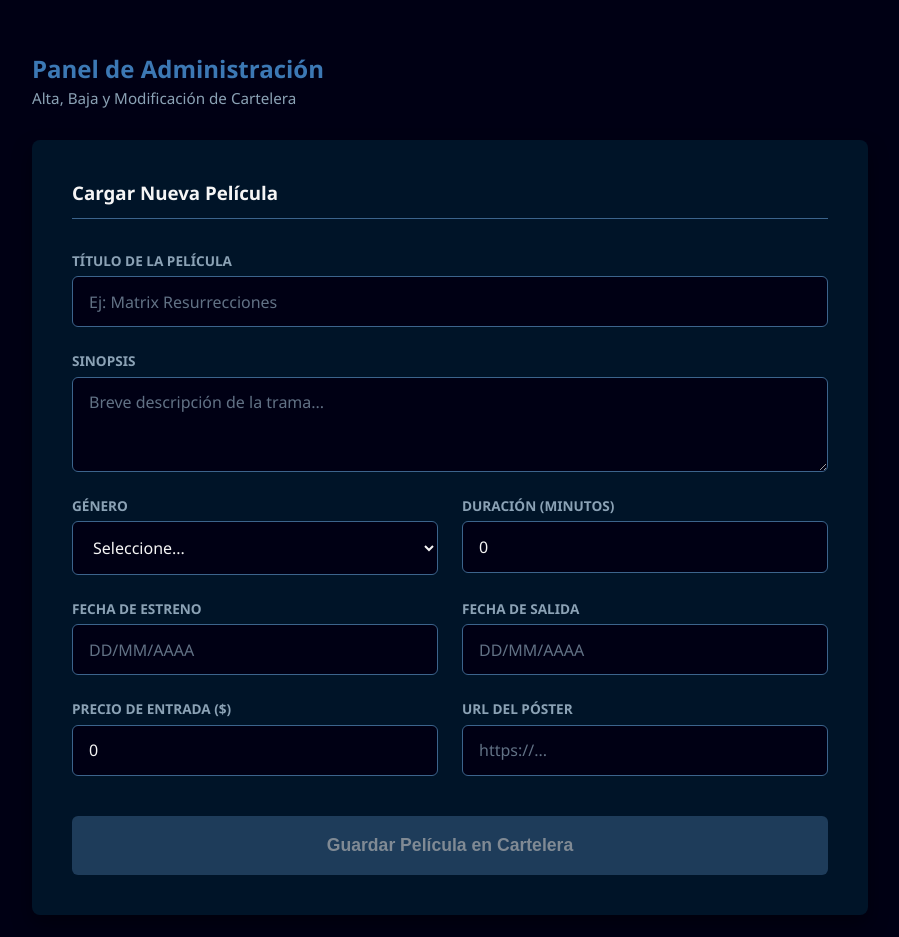
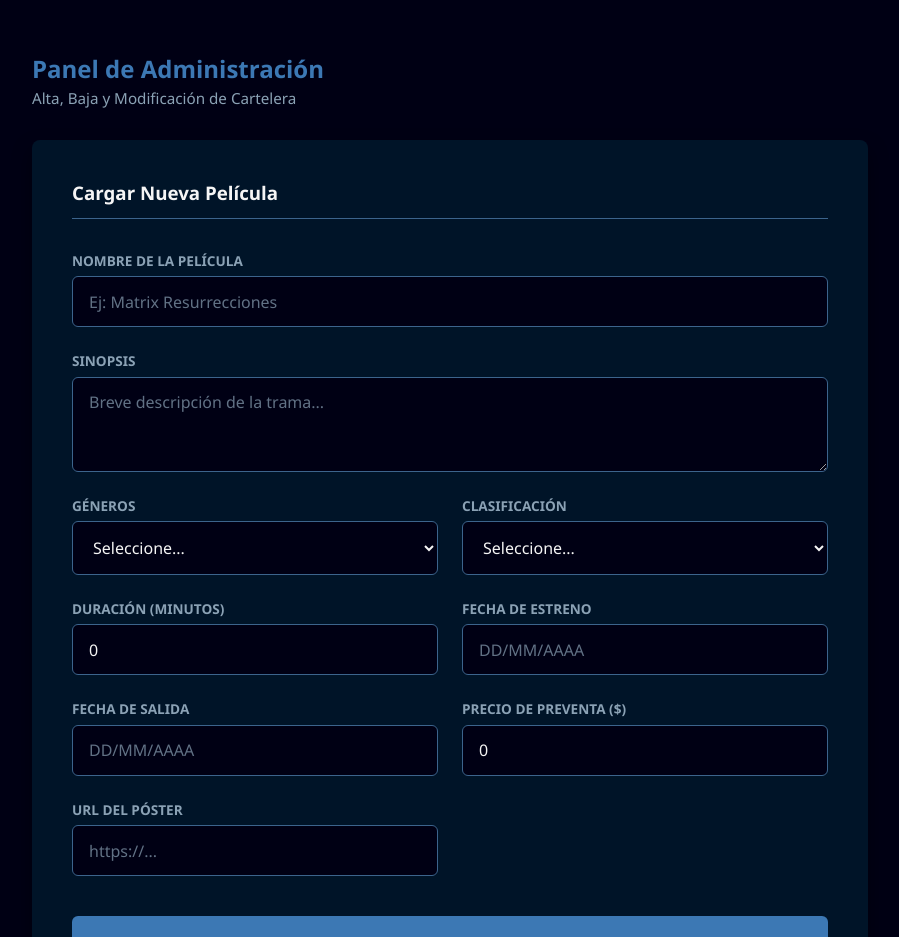
Before and after one commit to Portu004/Sistema-Cine, an Angular app: page /admin in a window 1280 px wide. Shown: the top 937 px of the page, without its empty margins (190-1089 px from the left). Built offline with nearby package versions, Linux system fonts and the light colour scheme; no server answers.

Commit message:
conectando supabase para insertar peliculas desde el panel

```diff
--- /dev/null
+++ b/src/app/core/services/peliculas/peliculas.ts
@@ -0,0 +1,24 @@
+import { Injectable } from '@angular/core';
+import { createClient, SupabaseClient } from '@supabase/supabase-js';
+import { environment } from '../../../../environments/environment';
+
+@Injectable({
+providedIn: 'root'
+})
+export class PeliculasService {
+private supabase: SupabaseClient;
+
+constructor() {
+    // Inicializo Supabase
+    this.supabase = createClient(environment.supabaseUrl, environment.supabaseKey);
+}
+
+async crearPelicula(pelicula: any) {
+    const { data, error } = await this.supabase
+    .from('peliculas')
+    .insert(pelicula);
+
+    if (error) throw error;
+    return data;
+  }
+}
--- a/src/app/pages/backoffice/dashboard/dashboard.html
+++ b/src/app/pages/backoffice/dashboard/dashboard.html
@@ -10,9 +10,9 @@
     <form [formGroup]="peliculaForm" (ngSubmit)="onSubmitPelicula()" class="pelicula-form">
 
     <div class="form-group full-width">
-        <label>Título de la Película</label>
-        <input type="text" formControlName="titulo" placeholder="Ej: Matrix Resurrecciones"
-    [class.is-invalid]="peliculaForm.get('titulo')?.invalid && (peliculaForm.get('titulo')?.touched || peliculaForm.get('titulo')?.dirty)">
+        <label>Nombre de la Película</label>
+        <input type="text" formControlName="nombre" placeholder="Ej: Matrix Resurrecciones"
+        [class.is-invalid]="peliculaForm.get('nombre')?.invalid && (peliculaForm.get('nombre')?.touched || peliculaForm.get('nombre')?.dirty)">
     </div>
 
     <div class="form-group full-width">
@@ -22,8 +22,8 @@
     </div>
 
     <div class="form-group">
-        <label>Género</label>
-        <select formControlName="genero" [class.is-invalid]="peliculaForm.get('genero')?.invalid && (peliculaForm.get('genero')?.touched || peliculaForm.get('genero')?.dirty)">
+        <label>Géneros</label>
+        <select formControlName="generos" [class.is-invalid]="peliculaForm.get('generos')?.invalid && (peliculaForm.get('generos')?.touched || peliculaForm.get('generos')?.dirty)">
         <option value="" disabled selected>Seleccione...</option>
         <option value="Acción">Acción</option>
         <option value="Ciencia Ficción">Ciencia Ficción</option>
@@ -35,14 +35,26 @@
     </div>
 
     <div class="form-group">
+        <label>Clasificación</label>
+        <select formControlName="clasificacion" [class.is-invalid]="peliculaForm.get('clasificacion')?.invalid && (peliculaForm.get('clasificacion')?.touched || peliculaForm.get('clasificacion')?.dirty)">
+        <option value="" disabled selected>Seleccione...</option>
+        <option value="ATP">ATP (Apta todo público)</option>
+        <option value="+13">+13 (Apta mayores de 13)</option>
+        <option value="+16">+16 (Apta mayores de 16)</option>
+        <option value="+18">+18 (Apta mayores de 18)</option>
+        </select>
+    </div>
+
+
+    <div class="form-group">
         <label>Duración (minutos)</label>
-        <input type="number" formControlName="duracion" placeholder="Ej: 120" min="30" max="300"
-        [class.is-invalid]="peliculaForm.get('duracion')?.invalid && (peliculaForm.get('duracion')?.touched || peliculaForm.get('duracion')?.dirty)">
+        <input type="number" formControlName="duracion_minutos" placeholder="Ej: 120" min="30" max="300"
+        [class.is-invalid]="peliculaForm.get('duracion_minutos')?.invalid && (peliculaForm.get('duracion_minutos')?.touched || peliculaForm.get('duracion_minutos')?.dirty)">
 
-        @if (peliculaForm.get('duracion')?.hasError('max') && (peliculaForm.get('duracion')?.touched || peliculaForm.get('duracion')?.dirty)) {
+        @if (peliculaForm.get('duracion_minutos')?.hasError('max') && (peliculaForm.get('duracion_minutos')?.touched || peliculaForm.get('duracion_minutos')?.dirty)) {
         <span class="error-msg">La duración máxima permitida es de 300 minutos.</span>
         }
-        @if (peliculaForm.get('duracion')?.hasError('min') && (peliculaForm.get('duracion')?.touched || peliculaForm.get('duracion')?.dirty)) {
+        @if (peliculaForm.get('duracion_minutos')?.hasError('min') && (peliculaForm.get('duracion_minutos')?.touched || peliculaForm.get('duracion_minutos')?.dirty)) {
         <span class="error-msg">La duración mínima es de 30 minutos.</span>
         }
     </div>
@@ -60,15 +72,15 @@
     </div>
 
     <div class="form-group">
-        <label>Precio de Entrada ($)</label>
-        <input type="number" formControlName="precio_entrada" placeholder="Ej: 4500"
-    [class.is-invalid]="peliculaForm.get('precio_entrada')?.invalid && (peliculaForm.get('precio_entrada')?.touched || peliculaForm.get('precio_entrada')?.dirty)">
+        <label>Precio de Preventa ($)</label>
+        <input type="number" formControlName="precio_preventa" placeholder="Ej: 4500"
+        [class.is-invalid]="peliculaForm.get('precio_preventa')?.invalid && (peliculaForm.get('precio_preventa')?.touched || peliculaForm.get('precio_preventa')?.dirty)">
     </div>
 
     <div class="form-group">
         <label>URL del Póster</label>
-        <input type="text" formControlName="poster_url" placeholder="https://..."
-    [class.is-invalid]="peliculaForm.get('poster_url')?.invalid && (peliculaForm.get('poster_url')?.touched || peliculaForm.get('poster_url')?.dirty)">
+        <input type="text" formControlName="imagen_url" placeholder="https://..."
+        [class.is-invalid]="peliculaForm.get('imagen_url')?.invalid && (peliculaForm.get('imagen_url')?.touched || peliculaForm.get('imagen_url')?.dirty)">
     </div>
 
 
@@ -84,7 +96,7 @@
     }
 
     <div class="form-actions full-width">
-        <button type="submit" [disabled]="peliculaForm.invalid">Guardar Película en Cartelera</button>
+        <button type="submit" >Guardar Película en Cartelera</button>
     </div>
 
     </form>
--- a/src/app/pages/backoffice/dashboard/dashboard.ts
+++ b/src/app/pages/backoffice/dashboard/dashboard.ts
@@ -1,5 +1,6 @@
 import { Component, inject } from '@angular/core';
 import { FormBuilder, ReactiveFormsModule, Validators, AbstractControl, ValidationErrors } from '@angular/forms';
+import { PeliculasService } from '../../../core/services/peliculas/peliculas';
 
 const validarFechasCartelera = (control: AbstractControl): ValidationErrors | null => {
   const estreno = control.get('fecha_estreno')?.value;
@@ -38,25 +39,51 @@ const validarFechasCartelera = (control: AbstractControl): ValidationErrors | nu
 })
 export class Dashboard {
   private fb = inject(FormBuilder);
+  private peliculasService = inject(PeliculasService);
 
   private formatoFecha = /^(0[1-9]|[12][0-9]|3[01])\/(0[1-9]|1[012])\/(20)\d\d$/;
 
   peliculaForm = this.fb.nonNullable.group({
-    titulo: ['', [Validators.required]],
+    nombre: ['', [Validators.required]],
     sinopsis: ['', [Validators.required, Validators.minLength(10)]],
-    genero: ['', [Validators.required]],
-    duracion: [0, [Validators.required, Validators.min(30), Validators.max(300)]],
+    generos: ['', [Validators.required]],
+    duracion_minutos: [0, [Validators.required, Validators.min(30), Validators.max(300)]],
+    clasificacion: ['', [Validators.required]],
     fecha_estreno: ['', [Validators.required, Validators.pattern(this.formatoFecha)]],
     fecha_salida: ['', [Validators.required, Validators.pattern(this.formatoFecha)]],
-    precio_entrada: [0, [Validators.required, Validators.min(0),Validators.max(20000)]],
-    poster_url: ['', [Validators.required]]
+    precio_preventa: [0, [Validators.required, Validators.min(0),Validators.max(20000)]],
+    imagen_url: ['', [Validators.required]]
   }, { validators: validarFechasCartelera });
 
 
 
-  onSubmitPelicula() {
+async onSubmitPelicula() {
     if (this.peliculaForm.valid) {
-      console.log('Película lista para insertar:', this.peliculaForm.getRawValue());
+      try {
+
+        const nuevaPelicula: any = this.peliculaForm.getRawValue();
+
+        // Traducimos fecha de estreno (De DD/MM/AAAA a AAAA-MM-DD)
+        const [diaE, mesE, anioE] = nuevaPelicula.fecha_estreno.split('/');
+        nuevaPelicula.fecha_estreno = `${anioE}-${mesE}-${diaE}`;
+
+        // 3. Traducimos fecha de salida (De DD/MM/AAAA a AAAA-MM-DD)
+        const [diaS, mesS, anioS] = nuevaPelicula.fecha_salida.split('/');
+        nuevaPelicula.fecha_salida = `${anioS}-${mesS}-${diaS}`;
+
+        nuevaPelicula.generos = [nuevaPelicula.generos];
+
+        await this.peliculasService.crearPelicula(nuevaPelicula);
+
+        alert('¡Película guardada en la cartelera con éxito!');
+
+        // Limpio el formulario para poder cargar la siguiente pelicula al instante
+        this.peliculaForm.reset();
+
+      } catch (error: any) {
+        console.error('Detalle del error:', error);
+        alert('Error al guardar la película: ' + error.message);
+      }
     } else {
       this.peliculaForm.markAllAsTouched();
     }
```
Also changed, not shown: 1 other file (tests, documents, lock files or other folders). Lines whose indentation alone changed are shown as unchanged.
